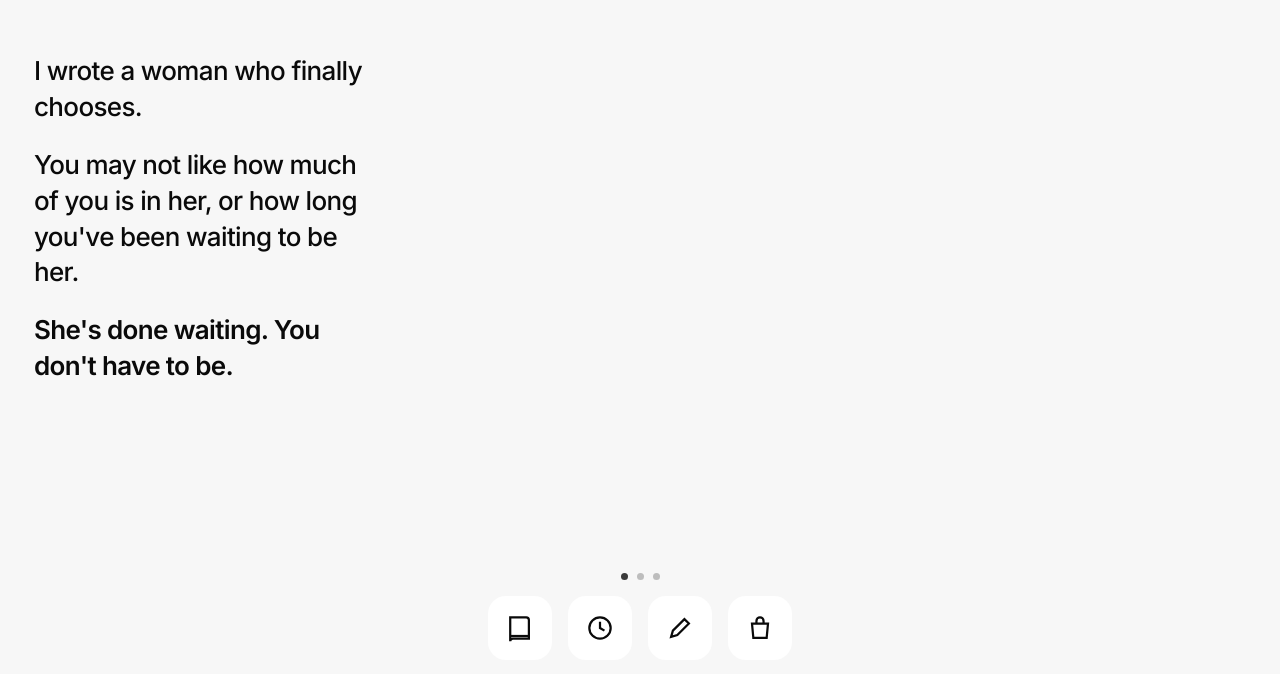
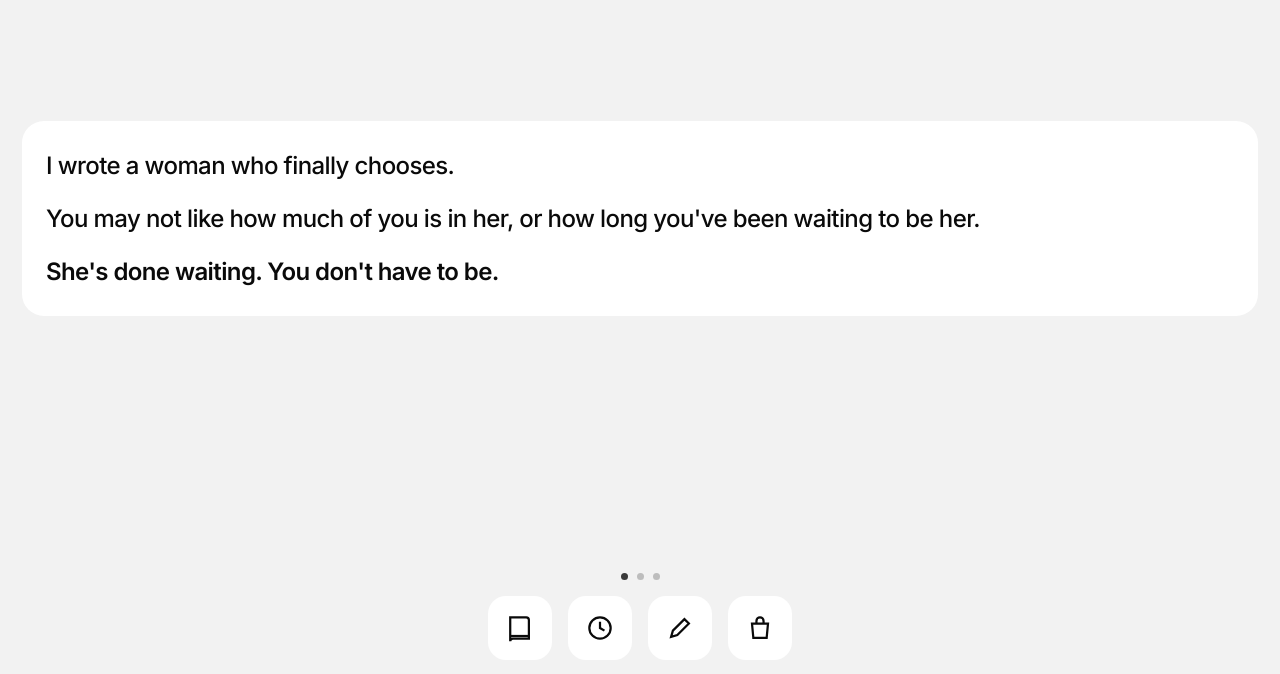
Before and after one commit to queenusman/queen-usman-writer, a plain HTML site: page index.html in a window 1280 px wide. Shown: the part 126-800 px from the top of the page. Drawn offline with Linux system fonts and the light colour scheme.

Commit message:
Update index.html

```diff
--- a/index.html
+++ b/index.html
@@ -6,7 +6,7 @@
 <title>Novel</title>
 <link href="https://fonts.googleapis.com/css2?family=Inter:wght@400;500;600&display=swap" rel="stylesheet">
 <style>
-:root{--bg:#f7f7f7;--ink:#0a0a0a;--tile:#fff;--muted:#9a9a9a;--dot:#bdbdbd;--dotOn:#3a3a3a;--panel:#efefef;
+:root{--bg:#f2f2f2;--ink:#0a0a0a;--tile:#fff;--muted:#9a9a9a;--dot:#bdbdbd;--dotOn:#3a3a3a;--panel:#f5f5f5;
 box-sizing:border-box;padding-top:env(safe-area-inset-top,0px);padding-bottom:env(safe-area-inset-bottom,0px);color-scheme:light}
 @media (prefers-color-scheme:dark){:root:not([data-theme="light"]){--bg:#111;--ink:#f2f2f2;--tile:#1e1e1e;--muted:#6b6b6b;--dot:#444;--dotOn:#ddd;--panel:#161616;color-scheme:dark}}
 :root[data-theme="dark"]{--bg:#111;--ink:#f2f2f2;--tile:#1e1e1e;--muted:#6b6b6b;--dot:#444;--dotOn:#ddd;--panel:#161616;color-scheme:dark}
@@ -15,10 +15,10 @@ html,body{height:100%;margin:0;background:var(--bg);color:var(--ink);font-family
 body{display:flex;flex-direction:column;overflow:hidden}
 .pager{flex:1;display:flex;overflow-x:auto;scroll-snap-type:x mandatory;scrollbar-width:none;min-height:0}
 .pager::-webkit-scrollbar{display:none}
-.page{flex:0 0 100%;scroll-snap-align:start;padding:24px 28px;display:flex;flex-direction:column}
+.page{flex:0 0 100%;scroll-snap-align:start;padding:24px 22px;display:flex;flex-direction:column}
 .p1{justify-content:center}
-.manifesto{max-width:340px;padding-left:6px}
-.manifesto p{font-size:26px;font-weight:500;letter-spacing:-.025em;line-height:1.38;margin:0 0 22px;color:var(--ink)}
+.manifesto{background:var(--tile);border-radius:22px;padding:28px 24px}
+.manifesto p{font-size:24px;font-weight:500;letter-spacing:-.025em;line-height:1.38;margin:0 0 20px;color:var(--ink)}
 .manifesto p:last-child{margin-bottom:0;font-weight:600}
 .p2{justify-content:center}
 .list{background:var(--panel);border-radius:22px;padding:18px 16px}
```
